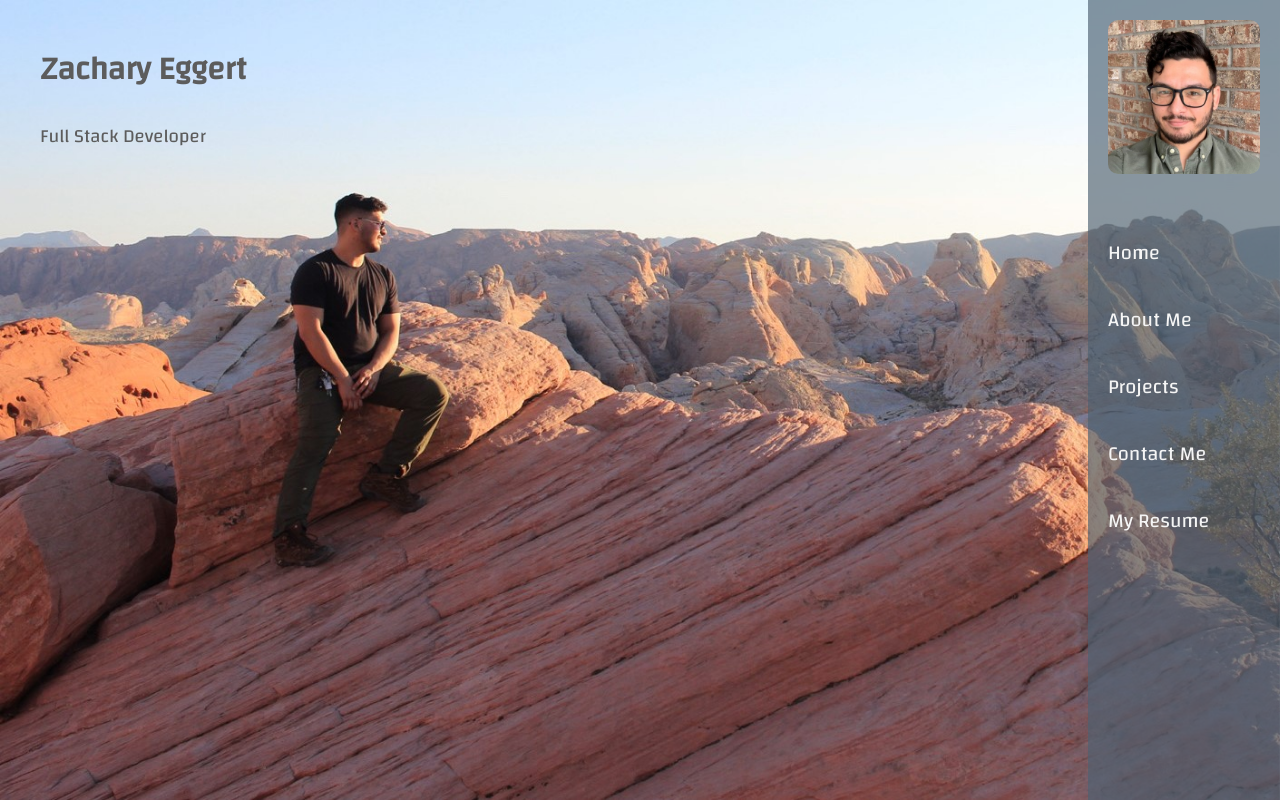
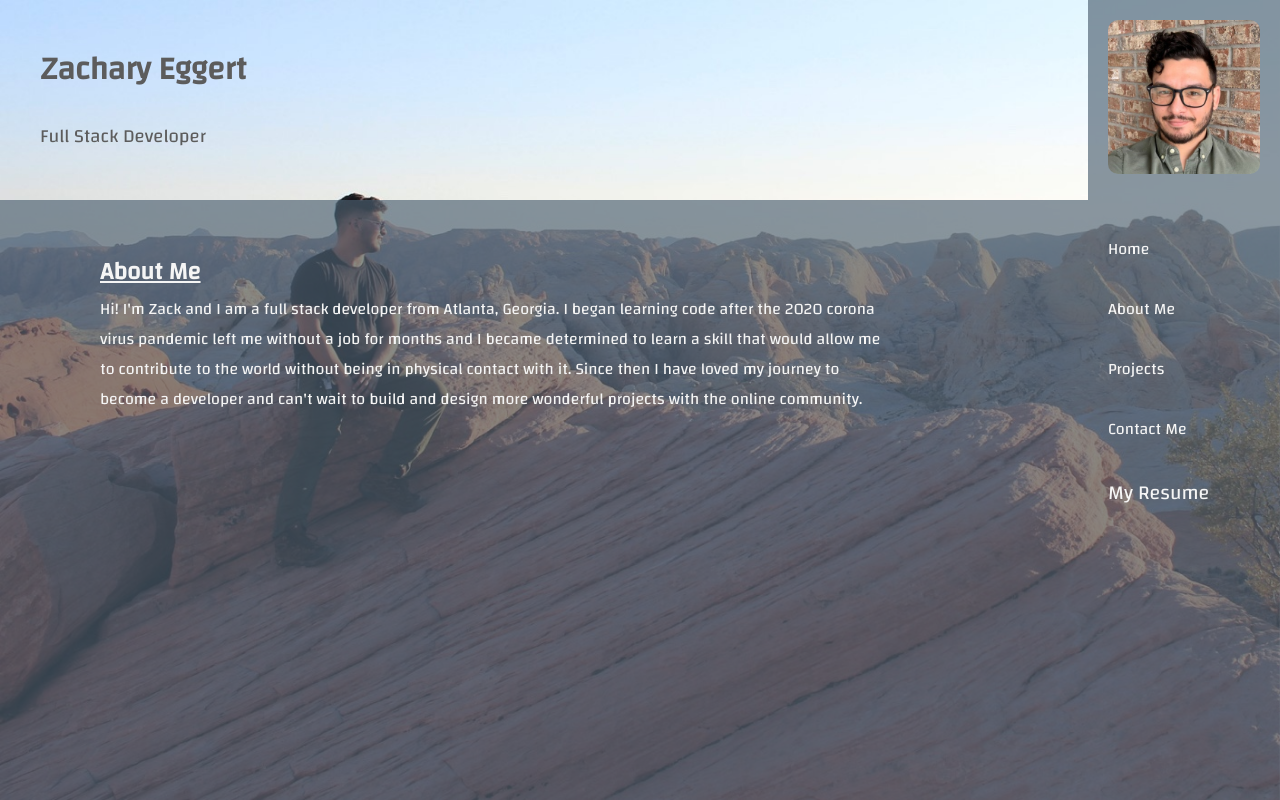
Before and after one commit to zreggert/dev_portfolio, a React (Create React App) app: page /about-me in a window 1280 px wide. Built offline with nearby package versions, Linux system fonts and the light colour scheme.

Commit message:
finished routing for all components but still need to fix the resume link

```diff
--- a/package.json
+++ b/package.json
@@ -8,6 +8,7 @@
     "@testing-library/user-event": "^12.8.3",
     "react": "^17.0.2",
     "react-dom": "^17.0.2",
+    "react-router-dom": "^5.3.0",
     "react-scripts": "4.0.3",
     "web-vitals": "^1.1.2"
   },
--- a/src/App.js
+++ b/src/App.js
@@ -1,17 +1,37 @@
 import React from 'react';
+import { BrowserRouter as Router, Route } from "react-router-dom";
+
 import Background from './components/Background';
 import Header from './components/Header';
 import Navbar from './components/Navbar';
-import Main from './components/Main';
+import AboutMe from './components/AboutMe';
+import ContactMe from './components/ContactMe';
+import Projects from './components/Projects';
+
+
+
 
 function App() {
     return (
-        <div>
-            <Background />
-            <Header />
-            <Navbar />
-            <Main />
-        </div>
+        <Router>
+            <div>
+                <Background />
+                <Header />
+                <Navbar />
+                <Route path="/">
+                </Route>
+                <Route path="/about-me">
+                    <AboutMe />
+                </Route>
+                <Route path="/projects">
+                    <Projects />
+                </Route>
+                <Route path="/contact-me">
+                    <ContactMe />
+                </Route>
+            </div>
+        </Router>
+
     );
 }
 
--- a/src/components/AboutMe.js
+++ b/src/components/AboutMe.js
@@ -5,8 +5,8 @@ import '../styles/styles.css';
 
 function AboutMe() {
     return (
-        <div>
-            <section className="about-me hide" id="about-me">
+        <main>
+            <section className="about-me" id="about-me">
                 <h2>About Me</h2>
                 <p>
                     Hi! I'm Zack and I am a full stack developer from Atlanta, Georgia.
@@ -17,7 +17,7 @@ function AboutMe() {
                     design more wonderful projects with the online community.
                 </p>
             </section>
-        </div>
+        </main>
     )
 }
 
--- a/src/components/ContactMe.js
+++ b/src/components/ContactMe.js
@@ -4,8 +4,8 @@ import '../styles/styles.css';
 
 function ContactMe() {
     return (
-        <div>
-             <section class="contact-me hide" id="contact-me">
+        <main>
+             <section class="contact-me" id="contact-me">
                 <h2>Contact Me</h2>
                 <ul>
                     <li>Email: zreggert@gmail.com</li>
@@ -18,7 +18,7 @@ function ContactMe() {
                     </li>
                 </ul>
             </section>
-        </div>
+        </main>
     )
 }
 
--- a/src/components/Main.js
+++ /dev/null
@@ -1,18 +0,0 @@
-import React from 'react';
-import AboutMe from './AboutMe';
-import Projects from './Projects';
-import ContactMe from './ContactMe';
-
-import '../styles/styles.css';
-
-function Main() {
-    return (
-        <main>
-            <AboutMe />
-            <Projects />
-            <ContactMe />
-        </main>
-    )
-}
-
-export default Main;
--- a/src/components/Navbar.js
+++ b/src/components/Navbar.js
@@ -1,4 +1,5 @@
 import React from 'react';
+import { Link } from "react-router-dom";
 
 import '../styles/styles.css';
 
@@ -11,16 +12,16 @@ function Navbar() {
             <nav>
                 <ul>
                     <li>
-                        <button className="nav-btn" type="button" name="home">Home</button>
+                        <Link className="nav-btn" type="button" to="/">Home</Link>
                     </li>
                     <li>
-                        <button className="nav-btn" type="button" name="about-me">About Me</button>
+                        <Link className="nav-btn" type="button" to="/about-me">About Me</Link>
                     </li>
                     <li>
-                        <button className="nav-btn" type="button" name="projects">Projects</button>
+                        <Link className="nav-btn" type="button" to="/projects">Projects</Link>
                     </li>
                     <li>
-                        <button className="nav-btn" type="button" name="contact-me">Contact Me</button>
+                        <Link className="nav-btn" type="button" to="/contact-me">Contact Me</Link>
                     </li>
                     <li>
                         <button className="nav-btn" type="button" name="resume"><a className="res-link" href="resources/zachary_eggert_resume.pdf">My Resume</a></button>
--- a/src/components/Projects.js
+++ b/src/components/Projects.js
@@ -4,8 +4,8 @@ import '../styles/styles.css';
 
 function Projects() {
     return (
-        <div>
-            <section class="projects hide" id="projects">
+        <main>
+            <section class="projects" id="projects">
                 <h2>Projects</h2>
                 <div class="key-projects">
                     <div class="project-container">
@@ -66,7 +66,7 @@ function Projects() {
                     </div>
                 </div>
             </section>
-        </div>
+        </main>
     )
 }
 
```
Also changed, not shown: src/components/Footer.js (added, +13 -0 lines), 1 other file (tests, documents, lock files or other folders).
